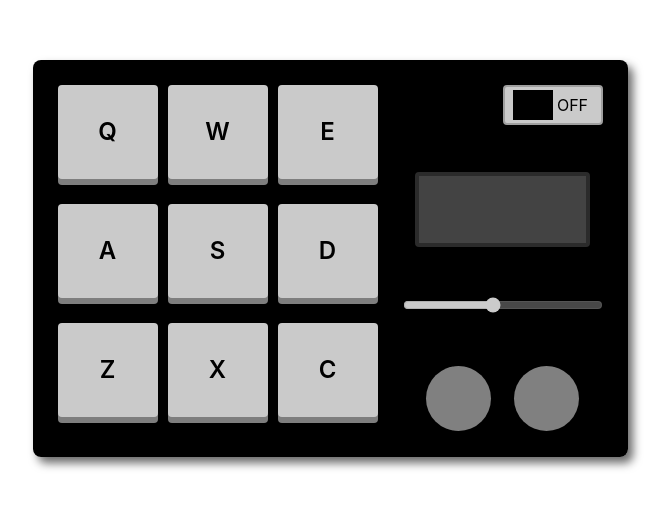
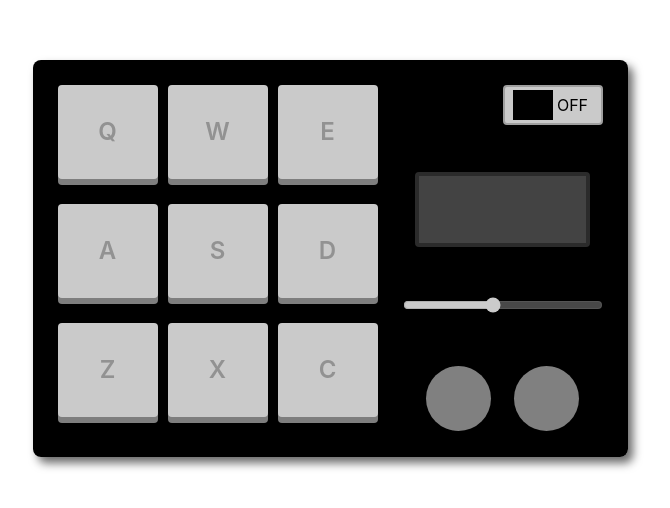
Before and after one commit to sprajams/noise-machine, a React (Create React App) app: page / in a window 1280 px wide. Shown: the part 142-650 px from the top of the page, without its empty margins (310-980 px from the left). Built offline with nearby package versions, Linux system fonts and the light colour scheme.

Commit message:
refactor to handle setting label and volume in pad

```diff
--- a/src/components/Machine/index.jsx
+++ b/src/components/Machine/index.jsx
@@ -1,4 +1,4 @@
-import { useState, useEffect } from "react";
+import { useState } from "react";
 import Pad from "../Pad";
 import Display from "../Display";
 import styles from "./styles.module.scss";
@@ -59,12 +59,8 @@ function Machine() {
   // volume of app
   const [volume, setVolume] = useState(45);
 
-  const handlePress = (obj, url) => {
-    setLabel(obj.label);
-    const a = new Audio(url);
-    a.play();
-    // adjust volume
-    a.volume = volume / 100;
+  const showLabel = (text) => {
+    setLabel(text);
   };
 
   return (
@@ -81,14 +77,16 @@ function Machine() {
         <ul className={styles.padList}>
           {PAD_DATA
             ? PAD_DATA.map((obj, i) => {
-                const onClick = () => {
-                  if (isOn) {
-                    handlePress(obj, obj.url);
-                  }
-                };
                 return (
                   <li key={i} className="drum-pad" id={i}>
-                    <Pad id={obj.id} label={obj.label} audioSrc={obj.url} />
+                    <Pad
+                      id={obj.id}
+                      label={obj.label}
+                      audioSrc={obj.url}
+                      disabled={!isOn}
+                      showLabel={showLabel}
+                      volume={volume}
+                    />
                   </li>
                 );
               })
--- a/src/components/Pad/index.jsx
+++ b/src/components/Pad/index.jsx
@@ -1,14 +1,18 @@
-import { useEffect, useRef, useState } from "react";
+import { useEffect, useRef, useState, useCallback } from "react";
 import clsx from "clsx";
 import styles from "./styles.module.scss";
 
-function Pad({ id, audioSrc, label }) {
+function Pad({ id, audioSrc, label, disabled, showLabel, volume }) {
   const [keyPressed, setKeyPressed] = useState(false);
   const audioRef = useRef(null);
 
-  const playSound = () => {
-    audioRef.current.play();
-  };
+  const playSound = useCallback(() => {
+    if (!disabled) {
+      audioRef.current.volume = volume / 100;
+      audioRef.current.play();
+      showLabel(label);
+    }
+  }, [disabled, showLabel, label, volume]);
 
   useEffect(() => {
     const keydownListener = (e) => {
@@ -24,11 +28,12 @@ function Pad({ id, audioSrc, label }) {
     };
     window.addEventListener("keydown", keydownListener);
     window.addEventListener("keyup", keyupListener);
+
     return () => {
       window.removeEventListener("keydown", keydownListener);
       window.removeEventListener("keyup", keyupListener);
     };
-  }, [id]);
+  }, [id, playSound]);
 
   return (
     <div>
@@ -36,6 +41,7 @@ function Pad({ id, audioSrc, label }) {
         onClick={playSound}
         className={clsx(styles.btn, keyPressed && styles.keyPressed)}
         aria-label={label}
+        disabled={disabled}
       >
         <span className={styles.btnTop}>{id.toUpperCase()}</span>
         <span className={styles.btnBottom}></span>
--- a/src/components/Pad/styles.module.scss
+++ b/src/components/Pad/styles.module.scss
@@ -7,6 +7,10 @@
   border-radius: 4px;
   background: inherit;
 
+  &:disabled {
+    cursor: not-allowed;
+  }
+  &:not(:disabled) {
     // lights up when user hovers over the pad/button
     &:hover {
       .btnTop {
@@ -19,6 +23,7 @@
       .btnTop {
         top: 6px;
         background-color: rgb(248, 216, 184);
+      }
     }
   }
 }
```
Lines whose indentation alone changed are shown as unchanged.
